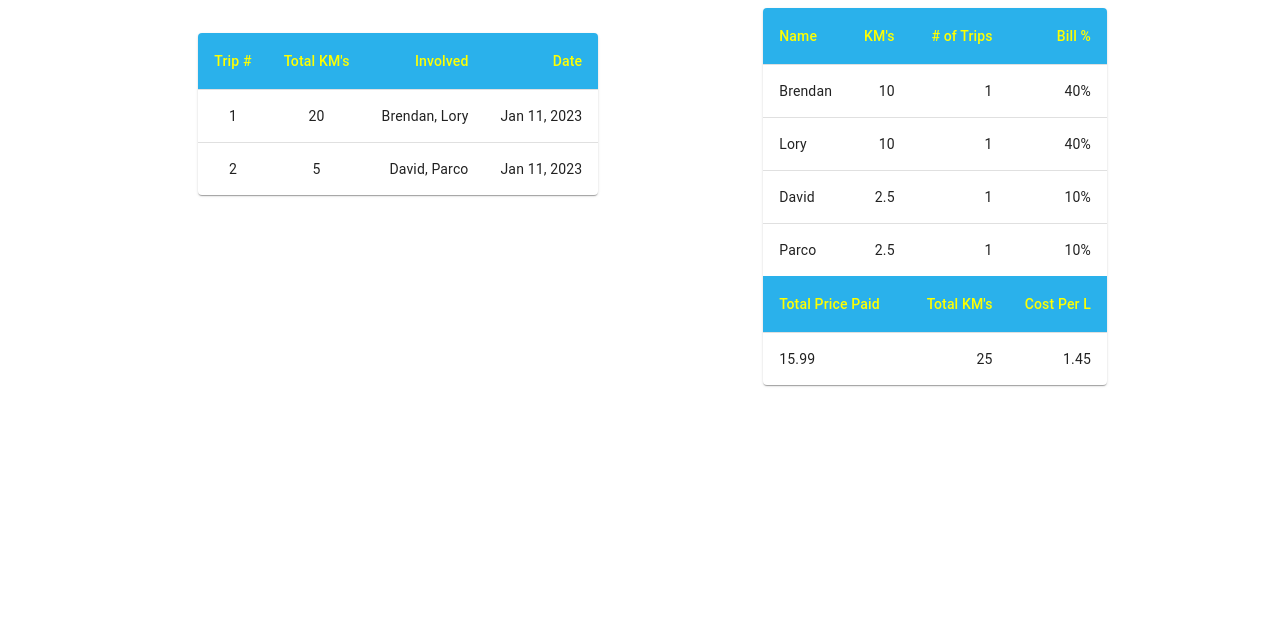
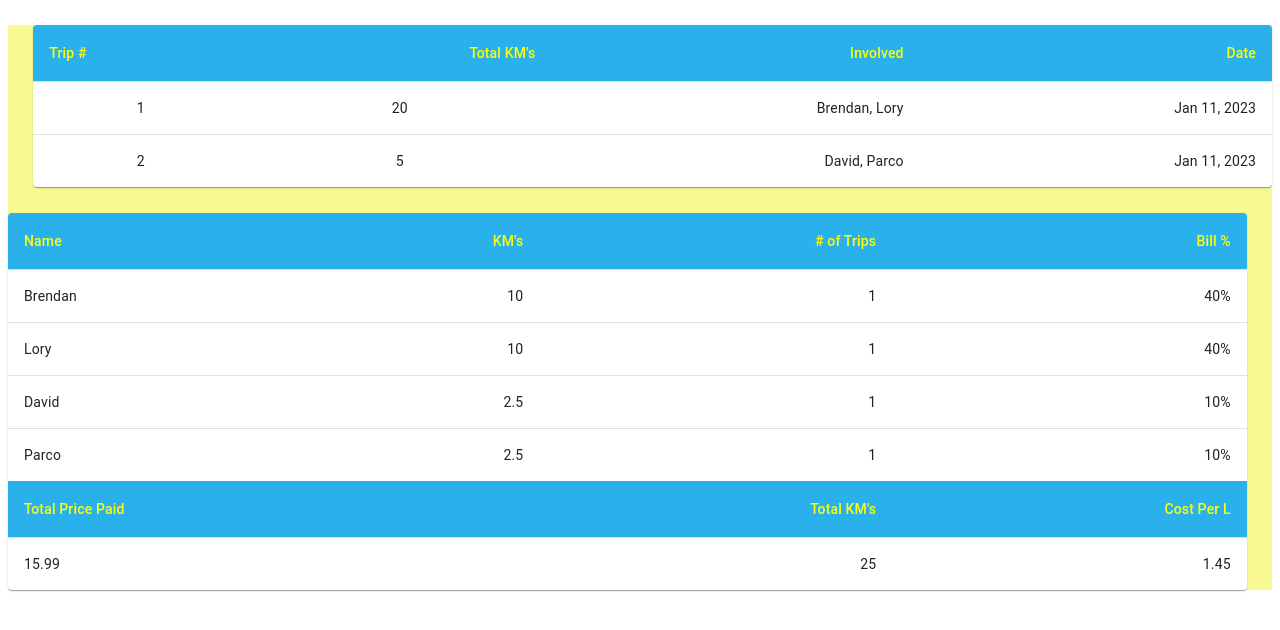
Before and after one commit to woobrendan/Fuel_Splitter, a React (Create React App) app in the folder fuel_splitter/: page /history in a window 1280 px wide. Shown: the top 630 px of the page. Built offline with nearby package versions, Linux system fonts and the light colour scheme.

Commit message:
create nested summary tag for history__single, move display and justify styling there. add background to history__single. add margin to tripDetails

```diff
--- a/fuel_splitter/src/Styles/history.scss
+++ b/fuel_splitter/src/Styles/history.scss
@@ -1,9 +1,17 @@
 #history {
   .history__single {
-    display: flex;
-    justify-content: space-evenly;
+    // display: flex;
+    // justify-content: space-evenly;
+    background: rgb(242 246 37 / 50%);
+
+    .history__single__summary {
+      display: flex;
+      justify-content: space-evenly;
+    }
 
     .history__single__tripDetails {
+      margin: 2% 2% 0 0;
+
       .MuiTableHead-root {
         background-color: #2ab1eb;
 
```
